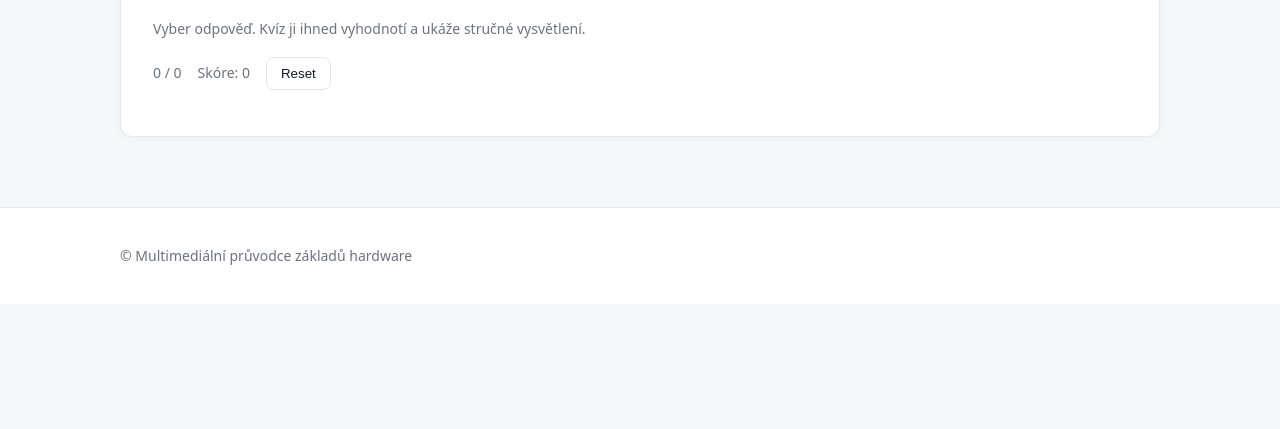
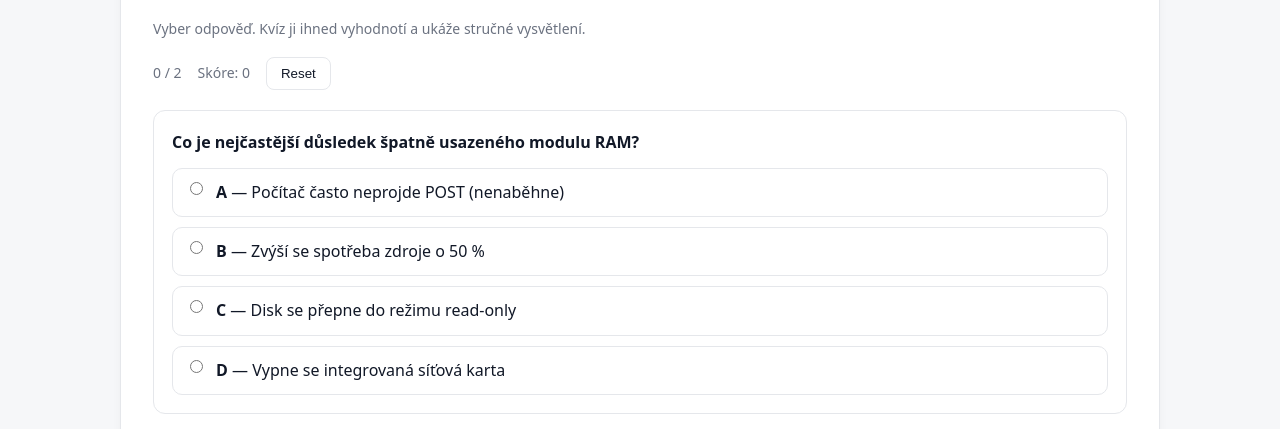
Before and after one commit to michal-elis/hw-pruvodce, a plain HTML site: page pages/kviz.html in a window 1280 px wide. Shown: the part 318-747 px from the top of the page. Drawn offline with Linux system fonts and the light colour scheme.

Commit message:
oprava cest pokračování

```diff
--- a/pages/kviz.html
+++ b/pages/kviz.html
@@ -57,6 +57,6 @@
   </footer>
 
   <script src="../assets/js/include.js"></script>
-  <script src="..assets/js/kviz.js"></script>
+  <script src="../assets/js/kviz.js"></script>
 </body>
 </html>
```
